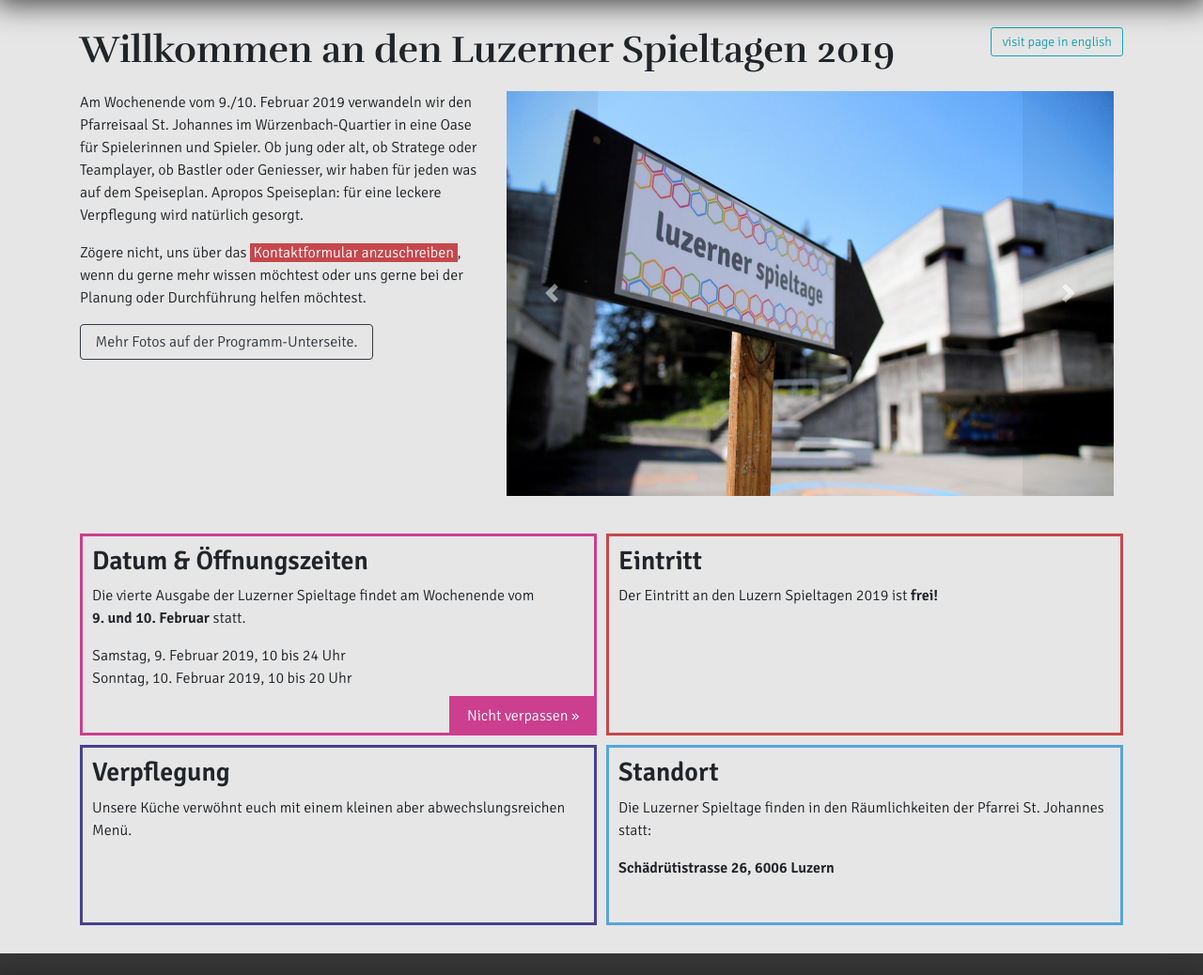
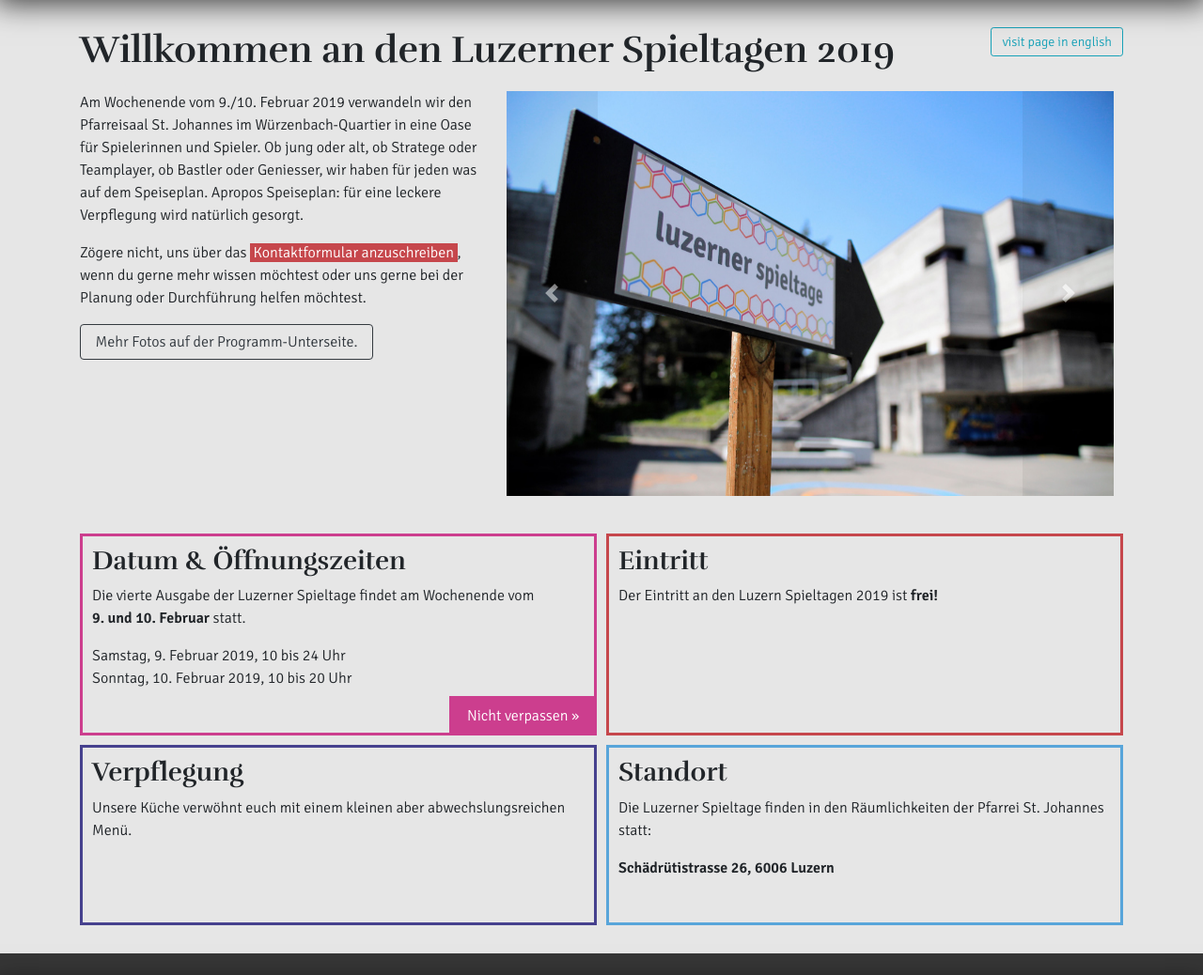
Before and after one commit to Level8Broccoli/luzerner-spieltage-2019-landingpage, a PHP site: page /de/index/index.html in a window 1280 px wide. Shown: the part 216-1254 px from the top of the page at 94% size. Run offline with PHP 8.4, Linux system fonts and the light colour scheme.

Commit message:
Update style.css

```diff
--- a/css/style.css
+++ b/css/style.css
@@ -10,13 +10,15 @@ body {
 
 /* Typographie */
 h1,
-h2 {
+h2,
+h3 {
 	font-family: Rufina, Times, serif;
 	font-weight: 700;
 }
 
-h3, h4, h5, h6 {
+h4, h5, h6 {
 	font-weight: 600;
+	margin-top: 20px;
 }
 
 /* Links */
```
